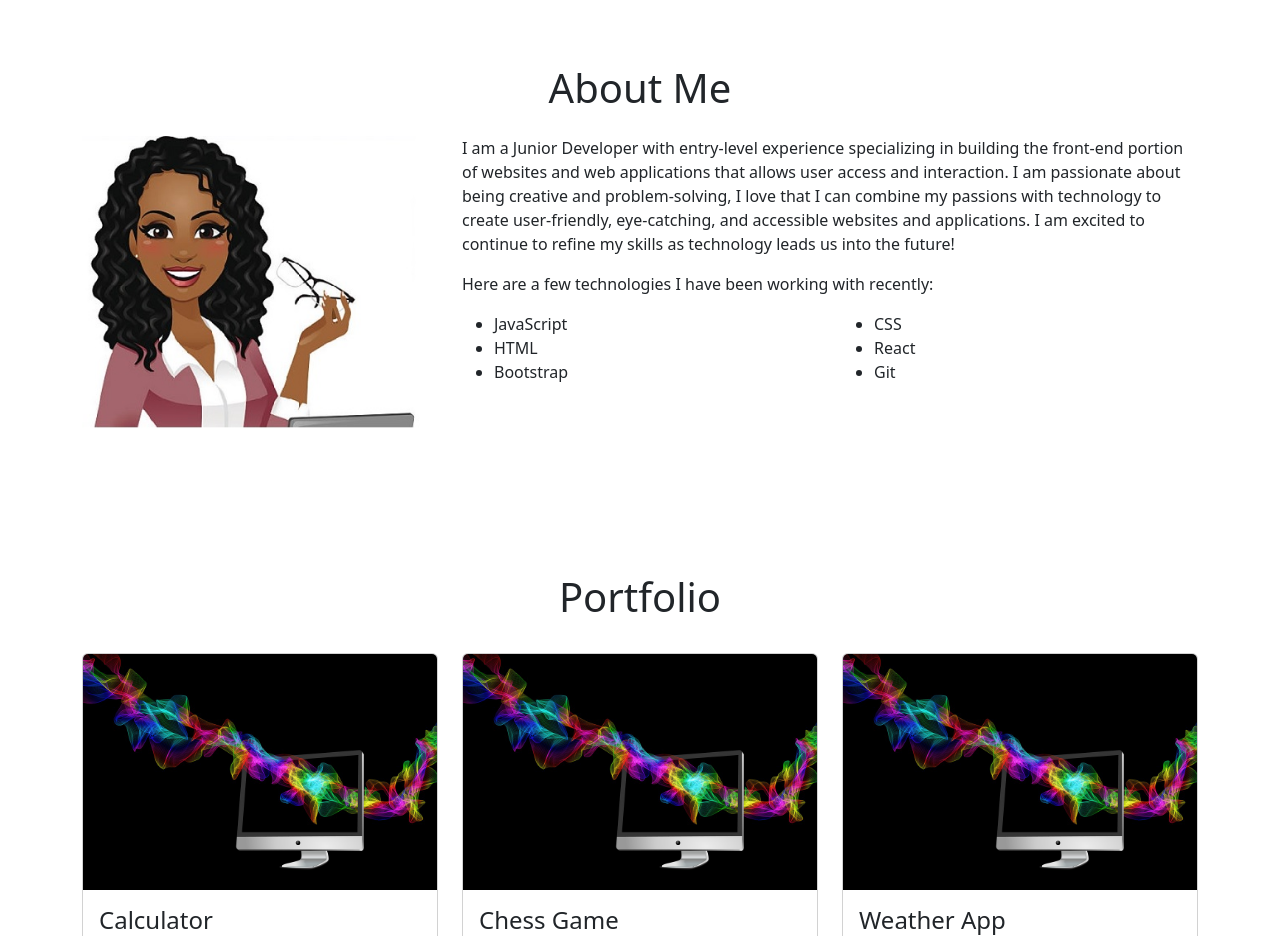
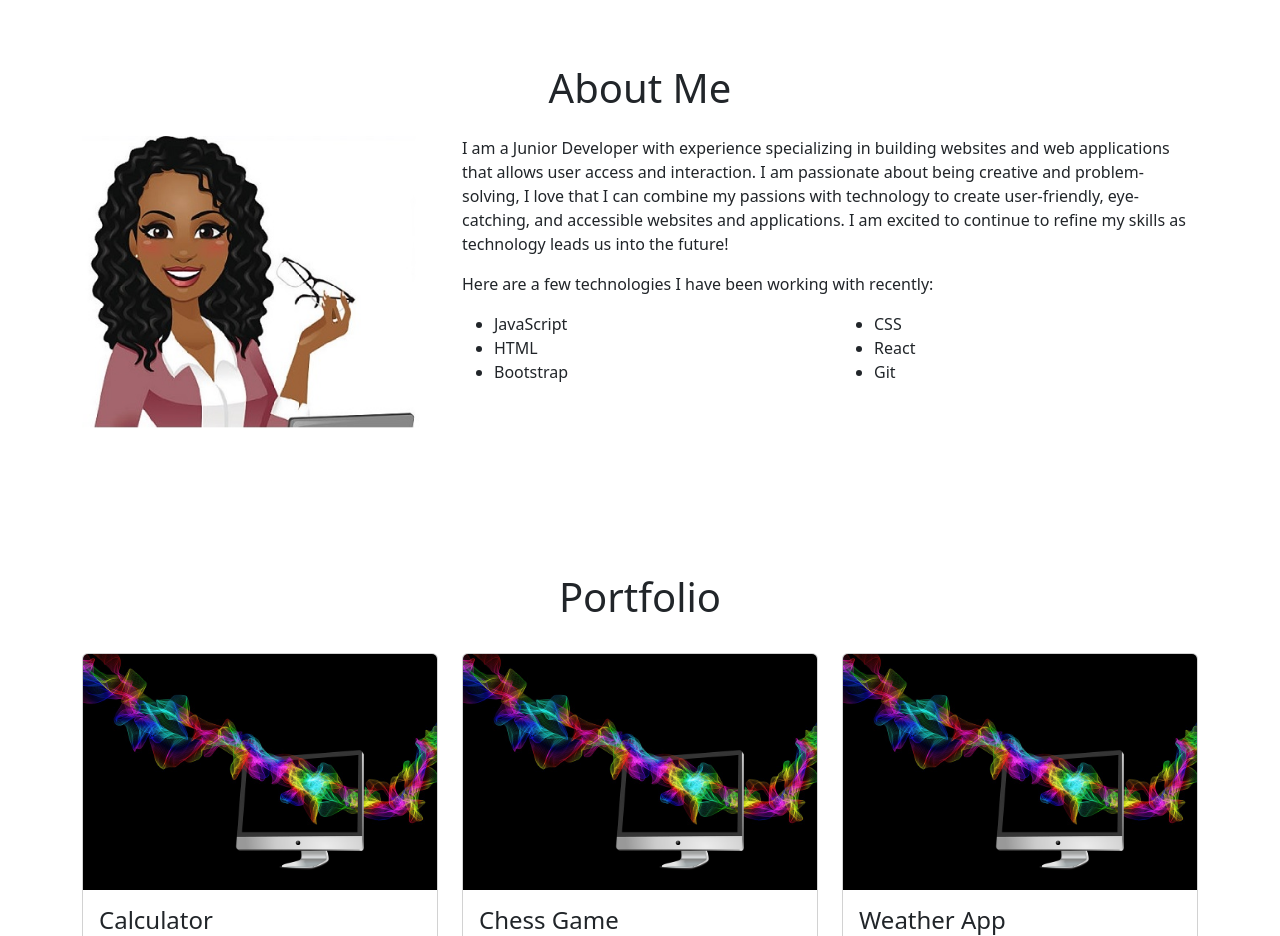
Before and after one commit to JeniferTuft/portfolio, a plain HTML site: page index.html in a window 1280 px wide. Shown: the part 960-1896 px from the top of the page. Drawn offline with nearby package versions, Linux system fonts and the light colour scheme.

Commit message:
Update index.html

```diff
--- a/index.html
+++ b/index.html
@@ -63,7 +63,7 @@
           </div>
 
           <div class="col-lg-8">
-              <p> I am a Junior Developer with entry-level experience specializing in building the front-end portion of websites and web applications that allows user access and interaction. I am passionate about being creative and problem-solving, I love that I can combine my passions with technology to create user-friendly, eye-catching, and accessible websites and applications. I am excited to continue to refine my skills as technology leads us into the future!
+              <p> I am a Junior Developer with experience specializing in building websites and web applications that allows user access and interaction. I am passionate about being creative and problem-solving, I love that I can combine my passions with technology to create user-friendly, eye-catching, and accessible websites and applications. I am excited to continue to refine my skills as technology leads us into the future!
 
               </p>
               <p>Here are a few technologies I have been working with recently:</p>
```
